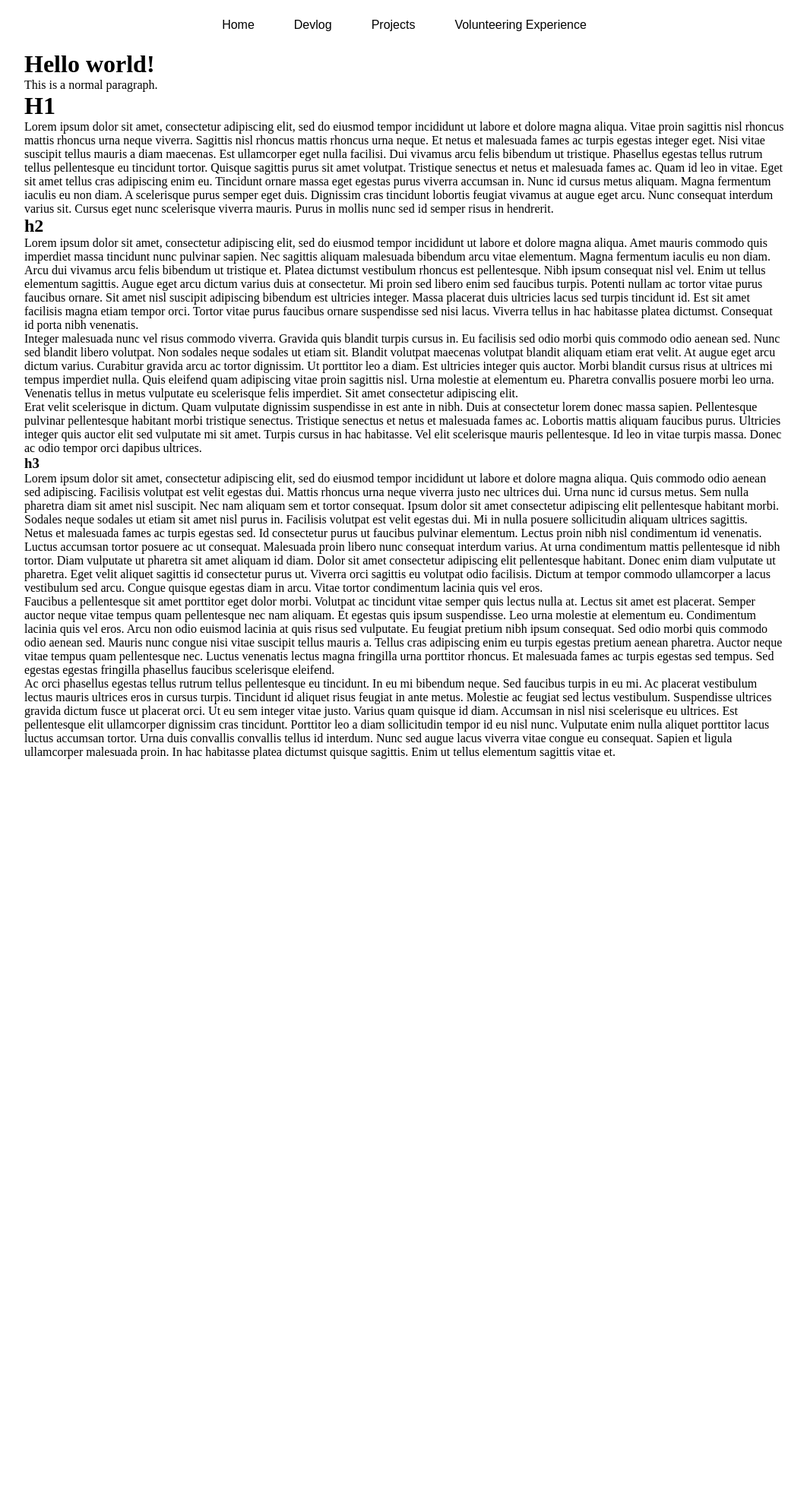
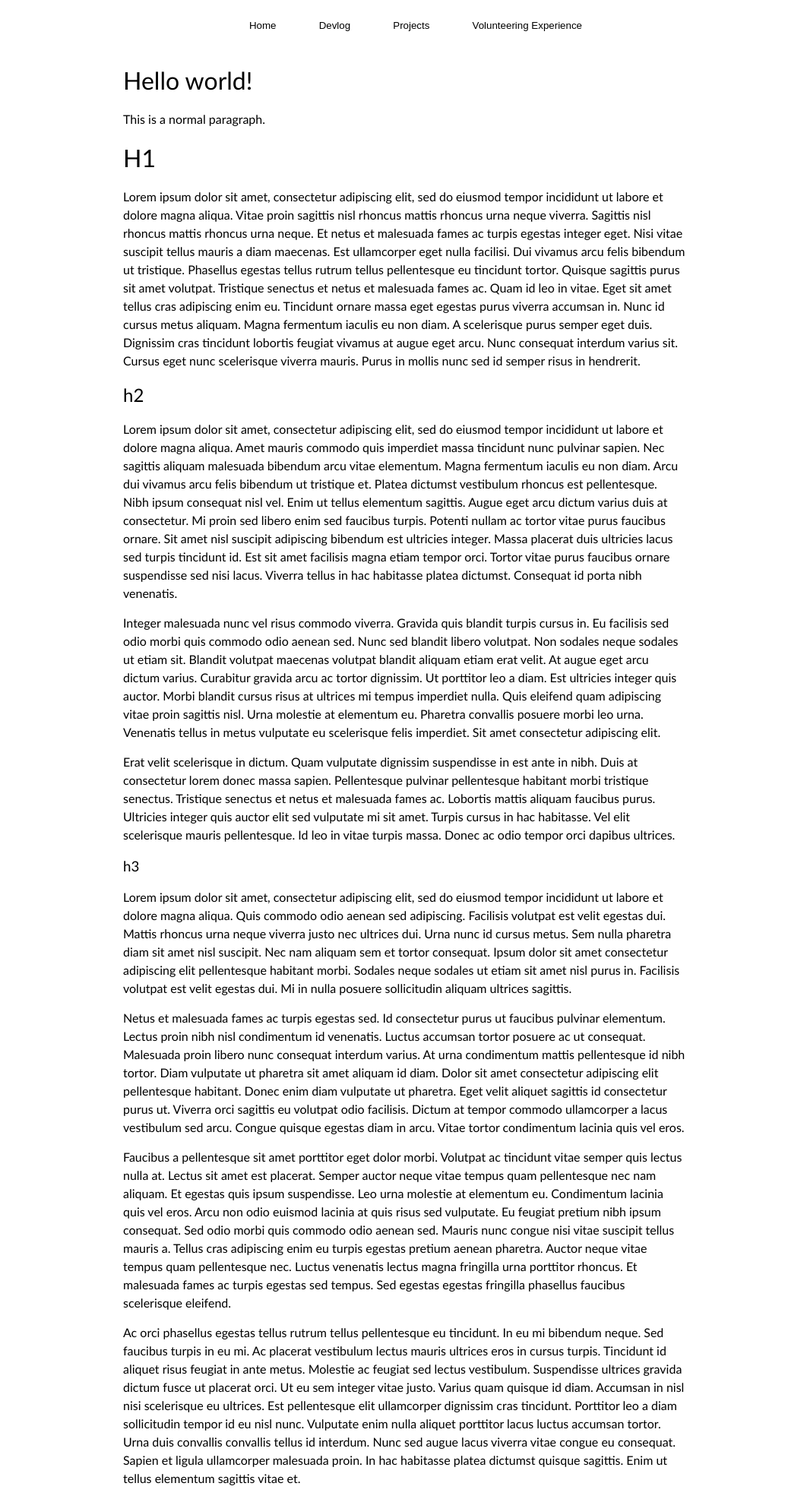
Before and after one commit to J35HN/J35HN.github.io, a Jekyll site: the page built from index.md, in a window 1280 px wide. Shown: the whole page at 76% size, without its empty margins (108-1170 px from the left). Built offline with Jekyll 4.4.1, drawn with Linux system fonts in a browser that asks for light colours; before the commit the page ends 999 px from its top, so only the background shows below that.

Commit message:
new scss structure. Updated css

```diff
--- /dev/null
+++ b/_sass/base.scss
@@ -0,0 +1,78 @@
+html {
+    font-size: $base-font-size;
+}
+
+body, h1, h2, h3, h4, h5, h6,
+p, blockquote, pre, hr,
+dl, dd, ol, ul, figure {
+    margin: 0;
+    padding: 0;
+}
+
+body {
+    font: $base-font-weight #{$base-font-size}/#{$base-line-height} $base-font-family;
+    color: #000000;
+    background-color: #FFFFFF;
+    -webkit-text-size-adjust: 100%;
+    -webkit-font-feature-settings: "kern" 1;
+       -moz-font-feature-settings: "kern" 1;
+         -o-font-feature-settings: "kern" 1;
+            font-feature-settings: "kern" 1;
+    font-kerning: normal;
+    display: flex;
+    min-height: 100vh;
+    flex-direction: column;
+    overflow-wrap: break-word;
+}
+
+h1, h2, h3, h4, h5, h6,
+p, blockquote, pre,
+ul, ol, dl, figure,
+%vertical-rhythm{
+    margin-bottom: $spacing-unit * 0.5;
+}
+
+hr {
+    margin-top: $spacing-unit;
+    margin-bottom: $spacing-unit;
+}
+
+main {
+    display: block;
+}
+
+ul, ol {
+    margin-left: $spacing-unit;
+}
+
+li {
+    >ul,
+    >ol {
+        margin-bottom: 0;
+    }
+}
+
+h1, h2, h3, h4, h5, h6 {
+    font-weight: $base-font-weight;
+}
+
+.wrapper {
+    max-width: calc(#{$content-width} - (#{$spacing-unit}));
+    margin-right: auto;
+    margin-left: auto;
+    padding-right: $spacing-unit * 0.5;
+    padding-left: $spacing-unit * 0.5;
+    @extend %clearfix;
+
+    @media screen and (min-width: $on-large) {
+        max-width: calc(#{$content-width} - (#{$spacing-unit} * 2));
+        padding-right: $spacing-unit;
+        padding-left: $spacing-unit
+    }
+}
+
+%clearfix:after {
+    content: "";
+    display: table;
+    clear: both;
+}
--- a/_sass/initialize.scss
+++ b/_sass/initialize.scss
@@ -1,3 +1,5 @@
+// scss files based from Minima Theme: https://github.com/jekyll/minima/blob/master/_sass/minima/initialize.scss
+
 @charset "utf-8";
 
 // Defaults.
@@ -26,5 +28,6 @@ $on-large: $on-laptop !default;
 }
 
 @import
-    "main"
+    "base",
+    "navigation"
 ;
--- a/_sass/main.scss
+++ /dev/null
@@ -1,59 +0,0 @@
-* {
-    box-sizing: border-box;
-    margin: 0;
-    padding: 0;
-    background-color: #FFFFFF;
-}
-
-li, a, button {
-    font-weight: 500;
-    font-size: 16px;
-    color: #000000;
-    text-decoration: none;
-}
-
-header {
-    display: flex;
-    justify-content: center;
-    align-items: center;
-}
-
-.wrapper {
-    margin: 0 auto;
-    width: 1000px;
-}
-
-.current {
-    color: green;
-}
-
-.nav__links {
-    list-style: none;
-}
-
-.nav__links li {
-    display: inline-block;
-    padding: 1rem 0.5rem;
-}
-
-// .nav__links li a {
-//     background: #FFFFFF;
-//     transition: background-color 0.5s ease 0s;
-// }
-
-// .nav__links li a:hover {
-//     background-color: #CDCDCD;
-// }
-
-.nav__links li a button {
-    cursor: pointer;
-    background: #FFFFFF;
-    padding: 0.5rem 1rem;
-    border: none;
-    border-radius: 0.5rem;
-    transition: background-color 0.5s ease 0s;
-}
-
-.nav__links li a button:hover{
-    background-color: #CDCDCD;
-}
--- /dev/null
+++ b/_sass/navigation.scss
@@ -0,0 +1,35 @@
+header {
+    display: flex;
+    justify-content: center;
+    align-items: center;
+}
+
+.nav__links {
+    list-style: none;
+}
+
+.nav__links li {
+    display: inline-block;
+    padding: 1rem 0.5rem;
+}
+
+.nav__links li a button {
+    cursor: pointer;
+    background: #FFFFFF;
+    padding: 0.5rem 1rem;
+    border: solid;
+    border-width: 0.15rem;
+    border-radius: 0.5rem;
+    border-color: #FFFFFF;
+
+    transition: border-color 0.5s ease 0s;
+    text-decoration: none;
+}
+
+.nav__links li a button:hover{
+    border-color: #000000;
+}
+
+.current {
+    color: green;
+}
```
